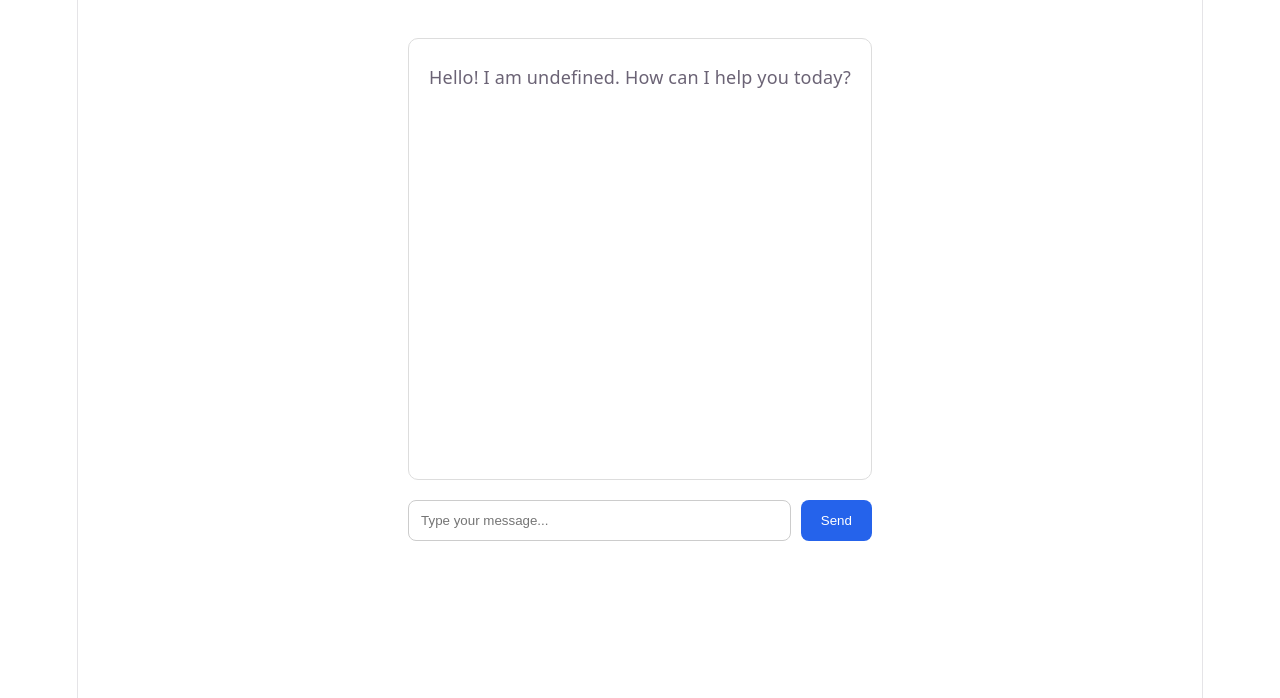
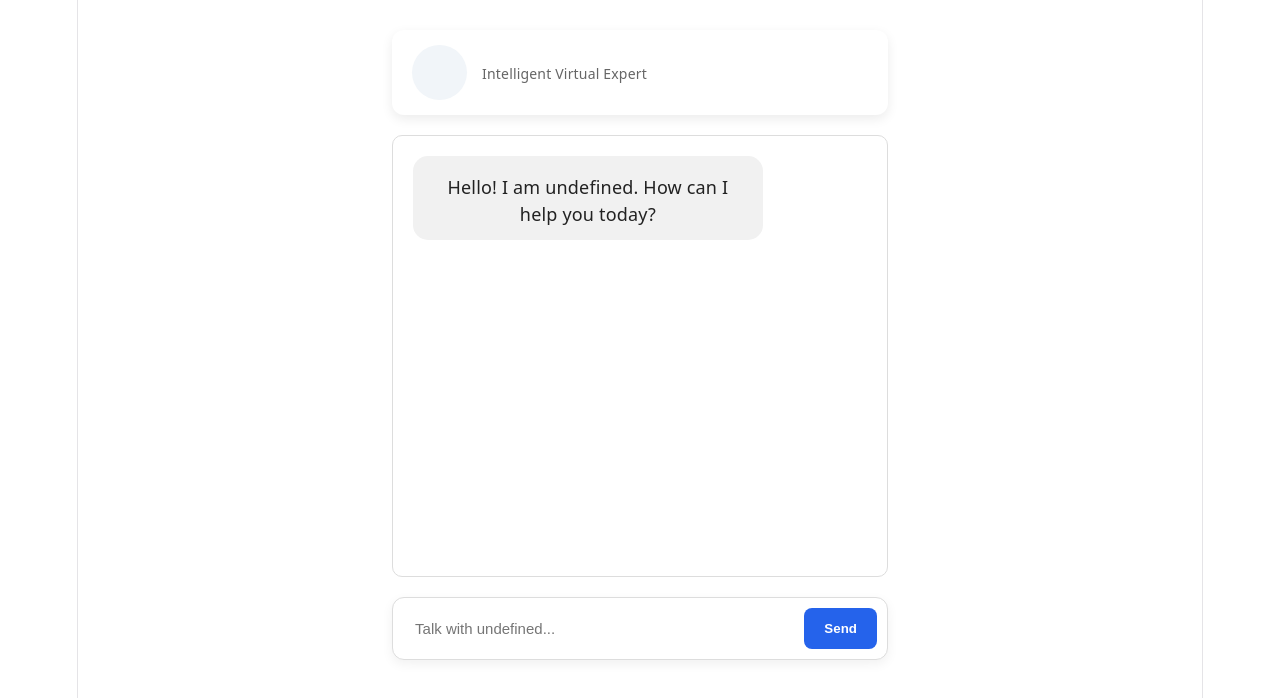
Before and after one commit to Sheraj45/Einvorix-AI, a React (Vite) app in the folder client/: page /chat in a window 1280 px wide. Shown: the top 698 px of the page. Built offline with nearby package versions, Linux system fonts and the light colour scheme.

Commit message:
Improve chat UI and experience

```diff
--- a/client/src/pages/Chat.jsx
+++ b/client/src/pages/Chat.jsx
@@ -1,4 +1,4 @@
-import { useState } from "react";
+import { useState, useEffect, useRef } from "react";
 import { useLocation } from "react-router-dom";
 import axios from "axios";
 
@@ -8,28 +8,38 @@ const Chat = () => {
 
   const [message, setMessage] = useState("");
 
+  const [isLoading, setIsLoading] = useState(false);
+
   const [messages, setMessages] = useState([
     {
       sender: "ai",
       text: `Hello! I am ${character?.name}. How can I help you today?`,
     },
   ]);
+  const messagesEndRef = useRef(null);
+  useEffect(() => {
+    messagesEndRef.current?.scrollIntoView({
+      behavior: "smooth",
+    });
+  }, [messages]);
 
   const handleSend = async () => {
     if (message.trim() === "") return;
 
+    const prompt = message;
+
     const userMessage = {
       sender: "user",
-      text: message,
+      text: prompt,
     };
 
     // Show user message immediately
     setMessages((prev) => [...prev, userMessage]);
 
-    const prompt = message;
-
     // Clear input
     setMessage("");
+
+    setIsLoading(true);
 
     try {
       const token = localStorage.getItem("token");
@@ -38,7 +48,7 @@ const Chat = () => {
         "http://localhost:5000/api/chat",
         {
           prompt,
-          character: character.name,
+          character: character?.name,
           history: messages,
         },
         {
@@ -56,16 +66,69 @@ const Chat = () => {
       // Add AI response
       setMessages((prev) => [...prev, aiMessage]);
     } catch (error) {
-      console.log(error.response?.data || error.message);
+      console.error("Chat error:", error);
+      console.error("Server response:", error.response?.data);
+    } finally {
+      setIsLoading(false);
     }
   };
 
   return (
-    <div style={{ padding: "30px", maxWidth: "800px", margin: "0 auto" }}>
-      <h2>
-        {character?.emoji} {character?.name}
-      </h2>
+    <div
+      style={{
+        padding: "30px",
+        maxWidth: "800px",
+        margin: "0 auto",
+      }}
+    >
+      {" "}
+      <div
+        style={{
+          display: "flex",
+          alignItems: "center",
+          gap: "15px",
+          padding: "15px 20px",
+          marginBottom: "20px",
+          background: "#ffffff",
+          borderRadius: "12px",
+          boxShadow: "0 4px 12px rgba(0,0,0,0.08)",
+        }}
+      >
+        <div
+          style={{
+            width: "55px",
+            height: "55px",
+            borderRadius: "50%",
+            background: "#f1f5f9",
+            display: "flex",
+            alignItems: "center",
+            justifyContent: "center",
+            fontSize: "28px",
+          }}
+        >
+          {character?.emoji}
+        </div>
 
+        <div>
+          <h2
+            style={{
+              margin: 0,
+              fontSize: "20px",
+            }}
+          >
+            {character?.name}
+          </h2>
+          <p
+            style={{
+              margin: "4px 0 0",
+              color: "#666",
+              fontSize: "14px",
+            }}
+          >
+            Intelligent Virtual Expert
+          </p>
+        </div>
+      </div>
       <div
         style={{
           height: "400px",
@@ -78,18 +141,62 @@ const Chat = () => {
         }}
       >
         {messages.map((msg, index) => (
-          <div key={index} style={{ marginBottom: "20px" }}>
-            <strong>{msg.sender === "ai" ? character?.name : "You"}</strong>
-
-            <p style={{ marginTop: "5px" }}>{msg.text}</p>
+          <div
+            key={index}
+            style={{
+              display: "flex",
+              justifyContent: msg.sender === "user" ? "flex-end" : "flex-start",
+              marginBottom: "15px",
+            }}
+          >
+            <div
+              style={{
+                maxWidth: "70%",
+                padding: "12px 16px",
+                borderRadius: "15px",
+                background: msg.sender === "user" ? "#2563eb" : "#f1f1f1",
+                color: msg.sender === "user" ? "white" : "#222",
+              }}
+            >
+              <strong>{msg.sender === "ai" ? character?.name : "You"}</strong>
+              <p
+                style={{
+                  margin: "6px 0 0 0",
+                  lineHeight: "1.5",
+                }}
+              >
+                {msg.text}
+              </p>
+            </div>
           </div>
         ))}
+        {isLoading && (
+          <div
+            style={{
+              marginBottom: "15px",
+              color: "#666",
+              fontStyle: "italic",
+            }}
+          >
+            {character?.name} is thinking...
+          </div>
+        )}
+        <div ref={messagesEndRef} />
       </div>
-
-      <div style={{ display: "flex", gap: "10px" }}>
+      <div
+        style={{
+          display: "flex",
+          gap: "10px",
+          padding: "10px",
+          background: "#ffffff",
+          border: "1px solid #ddd",
+          borderRadius: "12px",
+          boxShadow: "0 4px 12px rgba(0,0,0,0.06)",
+        }}
+      >
         <input
           type="text"
-          placeholder="Type your message..."
+          placeholder={`Talk with ${character?.name}...`}
           value={message}
           onChange={(e) => setMessage(e.target.value)}
           onKeyDown={(e) => {
@@ -100,20 +207,22 @@ const Chat = () => {
           style={{
             flex: 1,
             padding: "12px",
-            borderRadius: "8px",
-            border: "1px solid #ccc",
+            border: "none",
+            outline: "none",
+            fontSize: "15px",
           }}
         />
 
         <button
           onClick={handleSend}
           style={{
-            padding: "12px 20px",
+            padding: "10px 20px",
             background: "#2563eb",
             color: "white",
             border: "none",
             borderRadius: "8px",
             cursor: "pointer",
+            fontWeight: "bold",
           }}
         >
           Send
```
Also changed, not shown: 2 other files (tests, documents, lock files or other folders).
